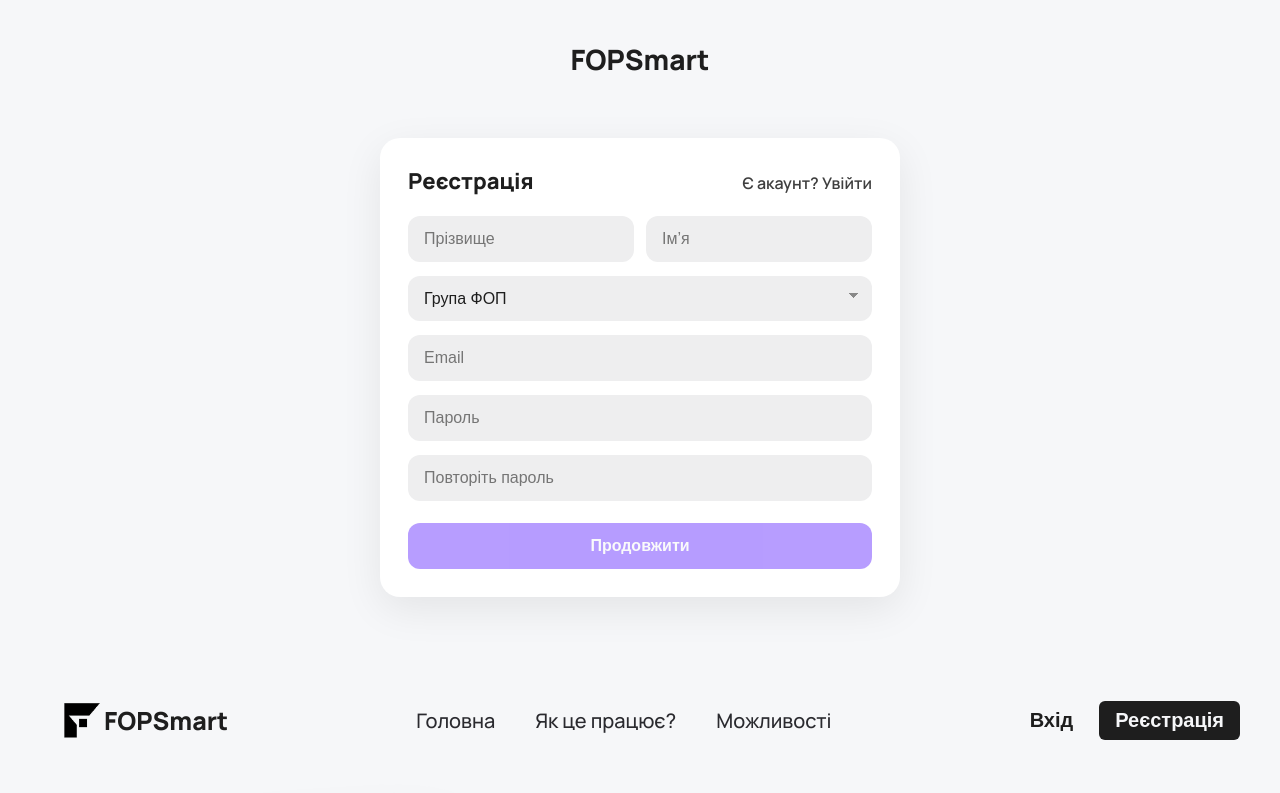
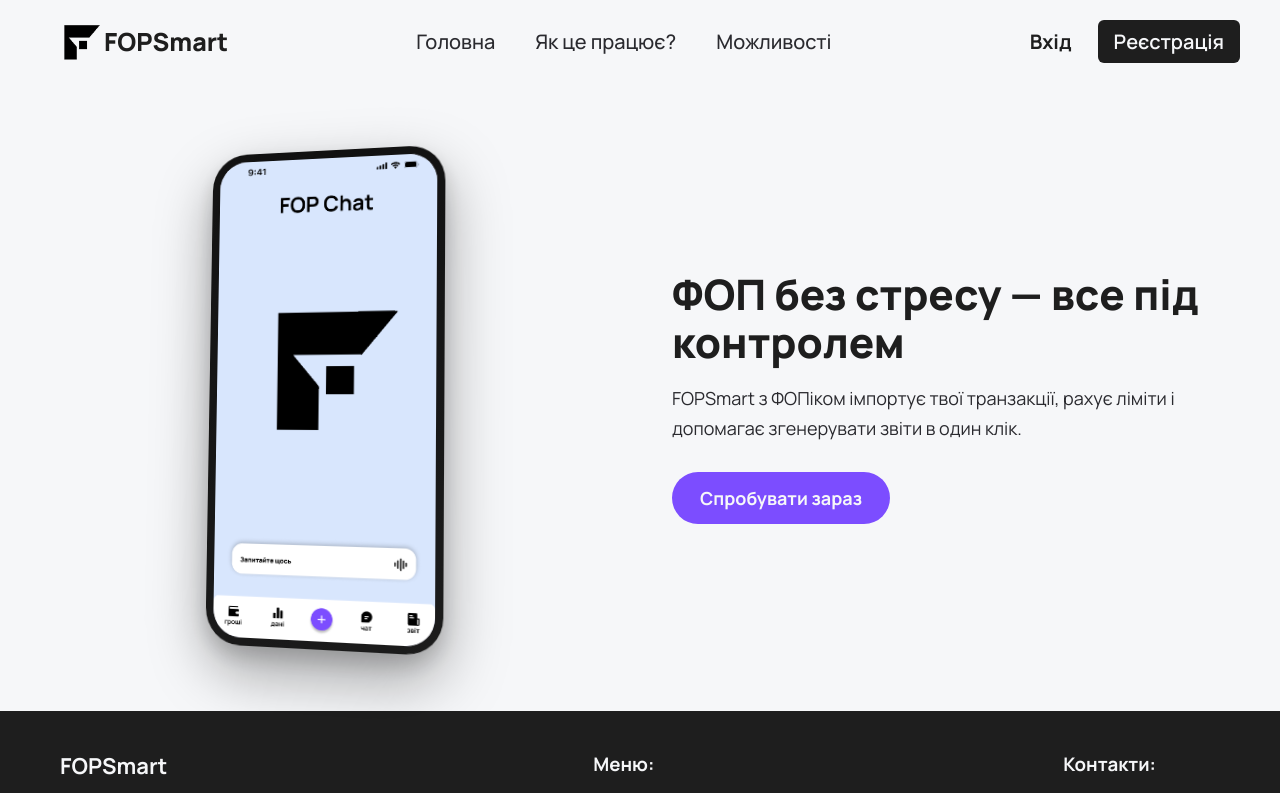
Before and after one commit to AnastasiiaBodnar/FOPsmart-frontend-web, a React (Vite) app: page / in a window 1280 px wide. Shown: the top 793 px of the page. Built offline with nearby package versions, Linux system fonts and the light colour scheme.

Commit message:
feat: add routers

```diff
--- a/package.json
+++ b/package.json
@@ -11,7 +11,8 @@
   },
   "dependencies": {
     "react": "^19.1.1",
-    "react-dom": "^19.1.1"
+    "react-dom": "^19.1.1",
+    "react-router-dom": "^7.9.5"
   },
   "devDependencies": {
     "@eslint/js": "^9.36.0",
--- a/src/main.jsx
+++ b/src/main.jsx
@@ -1,12 +1,18 @@
-import { StrictMode } from 'react'
-import { createRoot } from 'react-dom/client'
-import './index.css'
-import Landing from './pages/Landing/Landing'
-import Register from './pages/Register/Register'
+import { StrictMode } from "react";
+import { createRoot } from "react-dom/client";
+import { BrowserRouter, Routes, Route } from "react-router-dom";
+import "./index.css";
 
-createRoot(document.getElementById('root')).render(
+import Landing from "./pages/Landing/Landing";
+import Register from "./pages/Register/Register";
+
+createRoot(document.getElementById("root")).render(
   <StrictMode>
-     <Register />
-    <Landing />
-  </StrictMode>,
-)
+    <BrowserRouter>
+      <Routes>
+        <Route path="/" element={<Landing />} />
+        <Route path="/register" element={<Register />} />
+      </Routes>
+    </BrowserRouter>
+  </StrictMode>
+);
--- a/src/pages/Landing/sections/Header.css
+++ b/src/pages/Landing/sections/Header.css
@@ -97,3 +97,8 @@
   background: var(--accent-primary);
   transform: translateY(-1px);
 }
+
+.btnLogin, .btnRegistr {
+    text-decoration: none;
+    display: inline-block;
+}
--- a/src/pages/Landing/sections/Header.jsx
+++ b/src/pages/Landing/sections/Header.jsx
@@ -1,5 +1,6 @@
 import logo from "../../../assets/logo.png";
 import "./Header.css";
+import { Link } from "react-router-dom";
 
 export default function Header() {
   return (
@@ -17,8 +18,8 @@
         </nav>
 
         <div className="header__buttons">
-          <button className="btnLogin">Вхід</button>
-          <button className="btnRegistr">Реєстрація</button>
+          <Link to="/login" className="btnLogin">Вхід</Link>
+          <Link to="/register" className="btnRegistr">Реєстрація</Link>
         </div>
       </div>
     </header>
```
Also changed, not shown: 1 other file (tests, documents, lock files or other folders).
